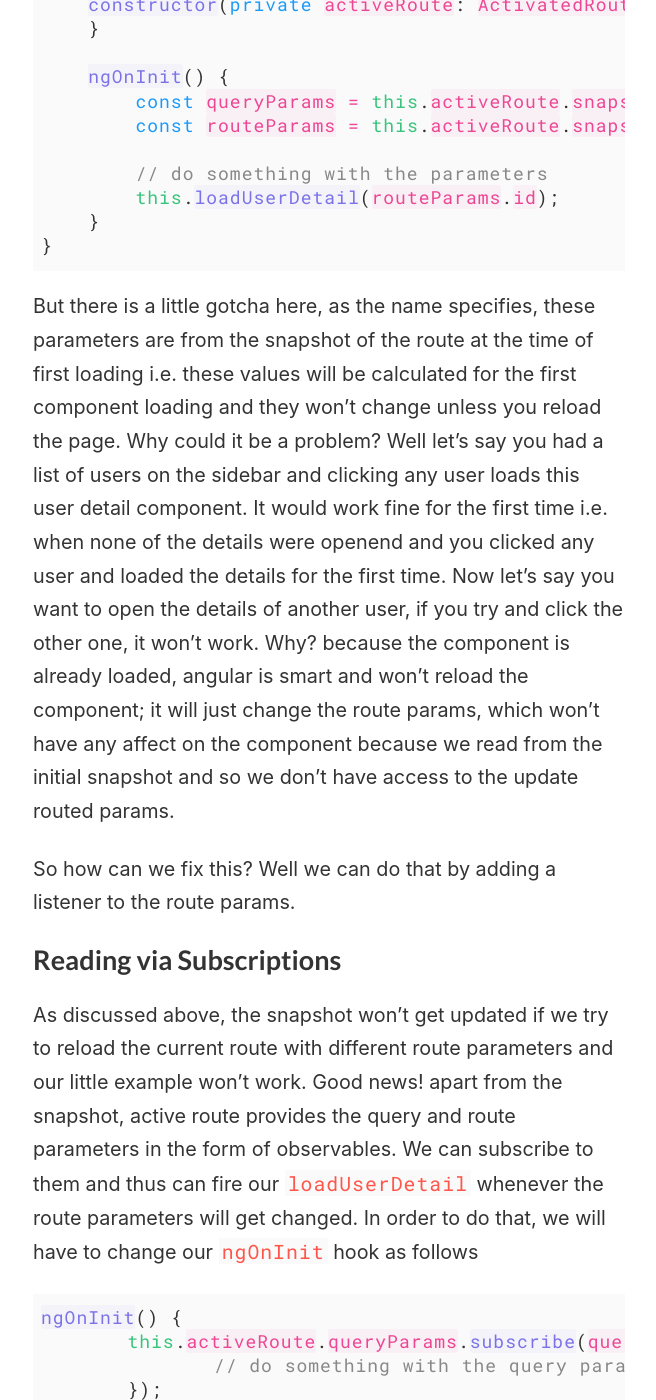
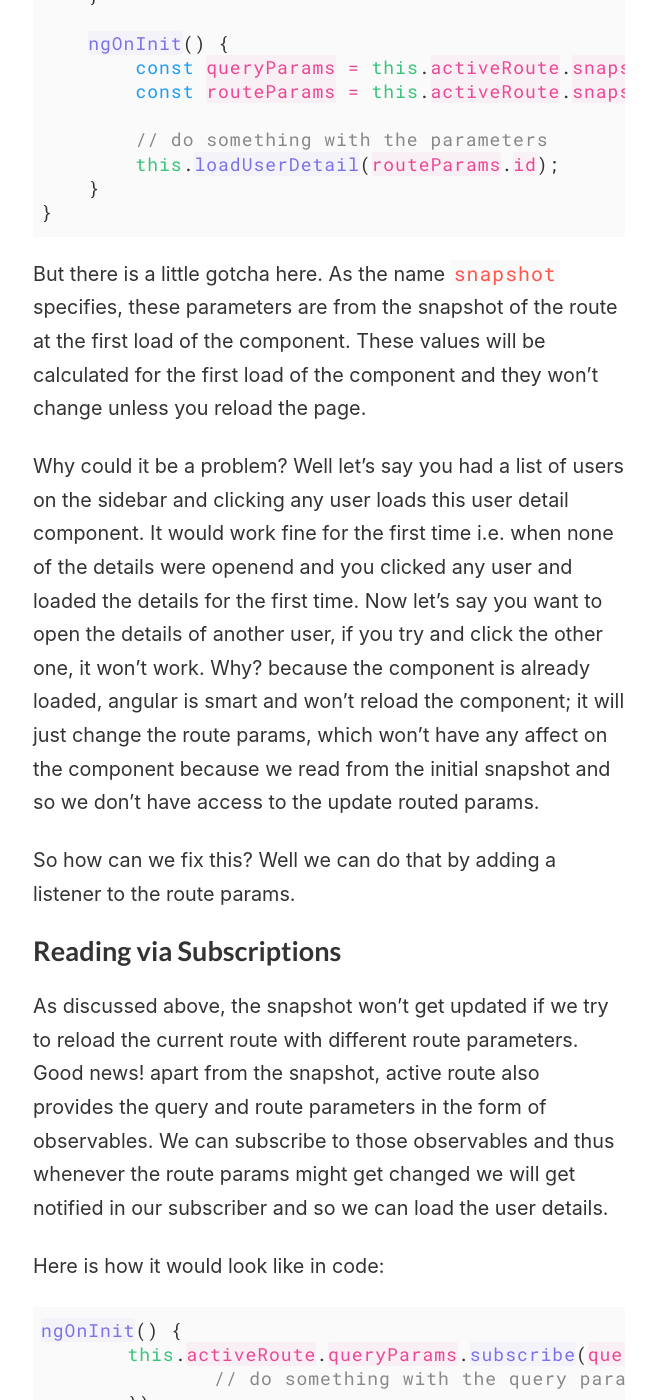
Before and after one commit to kamranahmedse/kamranahmedse.github.io, a Jekyll site: the page built from blog/_posts/2018-02-28-dealing-with-route-params-in-angular-5.md, in a window 1280 px wide and 1400 px high, scrolled down 996 px. Shown: the whole window, without its empty margins (311-967 px from the left). Built offline with Jekyll 4.4.1, drawn with Linux system fonts in a browser that asks for light colours; comment, search, counter and statistics services are not loaded; some of the changed text lies outside the part shown.

Commit message:
Fix typos

````diff
--- a/blog/_posts/2018-02-28-dealing-with-route-params-in-angular-5.md
+++ b/blog/_posts/2018-02-28-dealing-with-route-params-in-angular-5.md
@@ -29,13 +29,17 @@
     }
 }
 ```
-But there is a little gotcha here, as the name specifies, these parameters are from the snapshot of the route at the time of first loading i.e. these values will be calculated for the first component loading and they won't change unless you reload the page. Why could it be a problem? Well let's say you had a list of users on the sidebar and clicking any user loads this user detail component. It would work fine for the first time i.e. when none of the details were openend and you clicked any user and loaded the details for the first time. Now let's say you want to open the details of another user, if you try and click the other one, it won't work. Why? because the component is already loaded, angular is smart and won't reload the component; it will just change the route params, which won't have any affect on the component because we read from the initial snapshot and so we don't have access to the update routed params.
+But there is a little gotcha here. As the name `snapshot` specifies, these parameters are from the snapshot of the route at the first load of the component. These values will be calculated for the first load of the component and they won't change unless you reload the page.
+
+Why could it be a problem? Well let's say you had a list of users on the sidebar and clicking any user loads this user detail component. It would work fine for the first time i.e. when none of the details were openend and you clicked any user and loaded the details for the first time. Now let's say you want to open the details of another user, if you try and click the other one, it won't work. Why? because the component is already loaded, angular is smart and won't reload the component; it will just change the route params, which won't have any affect on the component because we read from the initial snapshot and so we don't have access to the update routed params.
 
 So how can we fix this? Well we can do that by adding a listener to the route params.
 
 ## Reading via Subscriptions
 
-As discussed above, the snapshot won't get updated if we try to reload the current route with different route parameters and our little example won't work. Good news! apart from the snapshot, active route provides the query and route parameters in the form of observables. We can subscribe to them and thus can fire our `loadUserDetail` whenever the route parameters will get changed. In order to do that, we will have to change our `ngOnInit` hook as follows
+As discussed above, the snapshot won't get updated if we try to reload the current route with different route parameters. Good news! apart from the snapshot, active route also provides the query and route parameters in the form of observables. We can subscribe to those observables and thus whenever the route params might get changed we will get notified in our subscriber and so we can load the user details.
+
+Here is how it would look like in code:
 
 ```javascript
 ngOnInit() {
@@ -53,8 +57,7 @@
 
 ## Reading them at once
 
-But let's say that our situation has been a little changed now. Now we need to read one parameter from the query params and the other from the route params and we need to send them both in the `loadUserDetail` api call. How can we do that?
-
+But let's say that our situation has been a little changed and we need both the query and route params at once. We need to read one parameter from the query params and the other from the route params and we need to send them both in the `loadUserDetail` API call. How can we do that?
 
 ## The Dirty Way
 
````
Also changed, not shown: other parts of blog/_posts/2018-02-28-dealing-with-route-params-in-angular-5.md (+1 -1 lines).
